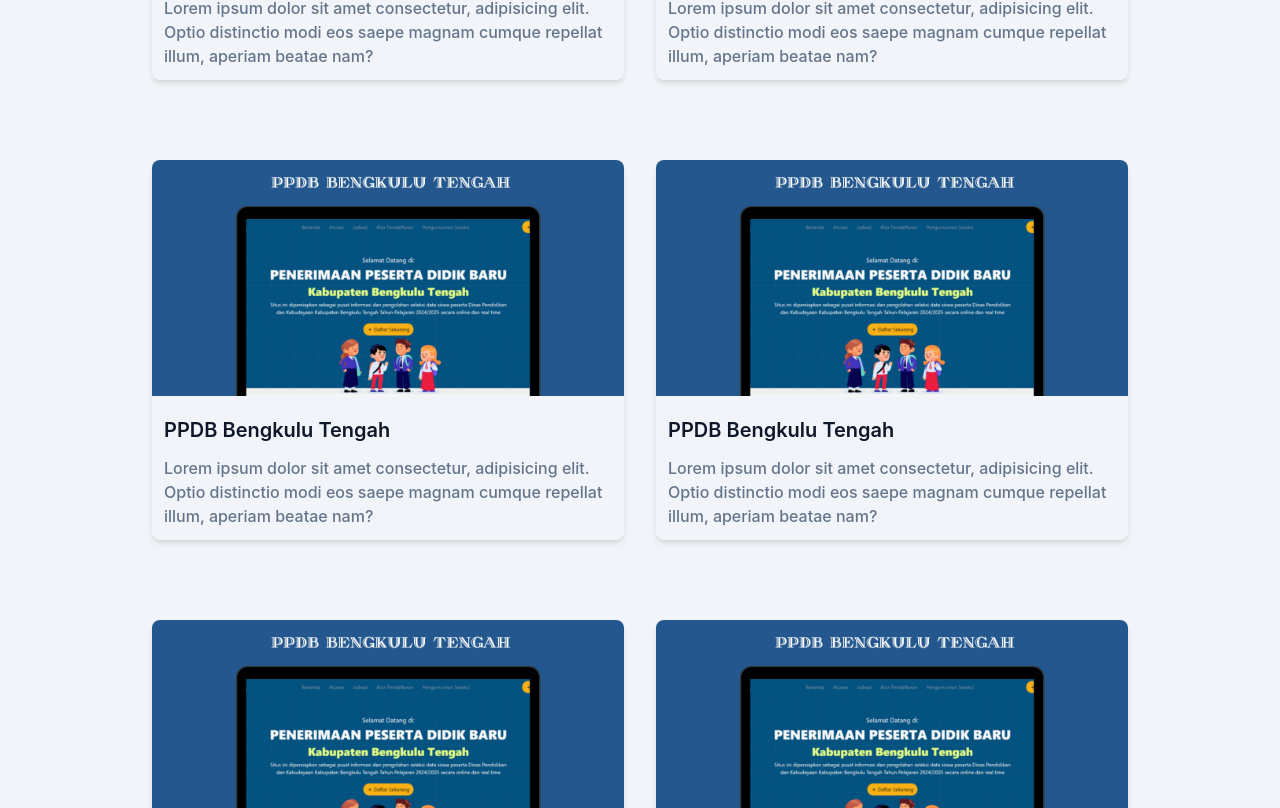
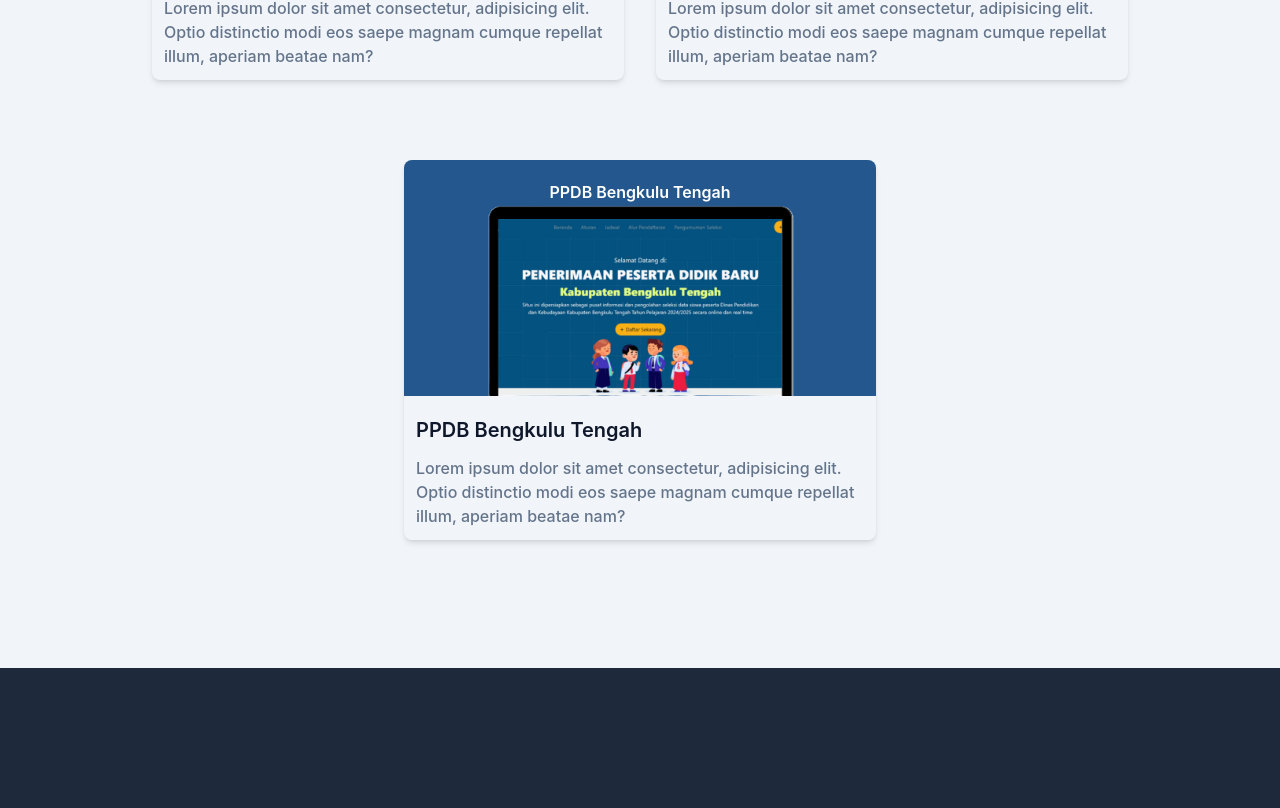
Before and after one commit to kaptenPijay/portofolio-react, a React (Vite) app: page / in a window 1280 px wide. Shown: the part 1912-2720 px from the top of the page. Built offline with nearby package versions, Linux system fonts and the light colour scheme.

Commit message:
add : add transition

```diff
--- a/public/data/certificate.json
+++ b/public/data/certificate.json
@@ -64,11 +64,5 @@
     "image": "/img/certificate/be_pemula.png",
     "name": "Dicoding Belajar Membuat Aplikasi Backend Untuk Pemula",
     "url": "https://www.dicoding.com/certificates/2VX3O1WW4ZYQ"
-  },
-  {
-    "id": 3,
-    "image": "/img/certificate/be_pemula.png",
-    "name": "Dicoding Belajar Membuat Aplikasi Backend Untuk Pemula",
-    "url": "https://www.dicoding.com/certificates/2VX3O1WW4ZYQ"
   }
 ]
--- a/public/data/portfolio.json
+++ b/public/data/portfolio.json
@@ -3,108 +3,24 @@
     "id": 1,
     "image": "/img/portfolio/ppdb.png",
     "name": "PPDB Bengkulu Tengah",
-    "description": "Lorem ipsum dolor sit amet consectetur, adipisicing elit. Optio distinctio modi eos saepe magnam cumque repellat illum, aperiam beatae nam?"
+    "description": "Lorem ipsum dolor sit amet consectetur, adipisicing elit. Optio distinctio modi eos saepe magnam cumque repellat illum, aperiam beatae nam?",
+    "custom": "#23578d",
+    "url": "https://dev-ppdb-bengkulu-tengah.pkitapp.com/"
   },
   {
-    "id": 2,
+    "id": 1,
     "image": "/img/portfolio/ppdb.png",
     "name": "PPDB Bengkulu Tengah",
-    "description": "Lorem ipsum dolor sit amet consectetur, adipisicing elit. Optio distinctio modi eos saepe magnam cumque repellat illum, aperiam beatae nam?"
+    "description": "Lorem ipsum dolor sit amet consectetur, adipisicing elit. Optio distinctio modi eos saepe magnam cumque repellat illum, aperiam beatae nam?",
+    "custom": "#23578d",
+    "url": "https://dev-ppdb-bengkulu-tengah.pkitapp.com/"
   },
   {
-    "id": 3,
+    "id": 1,
     "image": "/img/portfolio/ppdb.png",
     "name": "PPDB Bengkulu Tengah",
-    "description": "Lorem ipsum dolor sit amet consectetur, adipisicing elit. Optio distinctio modi eos saepe magnam cumque repellat illum, aperiam beatae nam?"
-  },
-  {
-    "id": 4,
-    "image": "/img/portfolio/ppdb.png",
-    "name": "PPDB Bengkulu Tengah",
-    "description": "Lorem ipsum dolor sit amet consectetur, adipisicing elit. Optio distinctio modi eos saepe magnam cumque repellat illum, aperiam beatae nam?"
-  },
-  {
-    "id": 4,
-    "image": "/img/portfolio/ppdb.png",
-    "name": "PPDB Bengkulu Tengah",
-    "description": "Lorem ipsum dolor sit amet consectetur, adipisicing elit. Optio distinctio modi eos saepe magnam cumque repellat illum, aperiam beatae nam?"
-  },
-  {
-    "id": 4,
-    "image": "/img/portfolio/ppdb.png",
-    "name": "PPDB Bengkulu Tengah",
-    "description": "Lorem ipsum dolor sit amet consectetur, adipisicing elit. Optio distinctio modi eos saepe magnam cumque repellat illum, aperiam beatae nam?"
-  },
-  {
-    "id": 4,
-    "image": "/img/portfolio/ppdb.png",
-    "name": "PPDB Bengkulu Tengah",
-    "description": "Lorem ipsum dolor sit amet consectetur, adipisicing elit. Optio distinctio modi eos saepe magnam cumque repellat illum, aperiam beatae nam?"
-  },
-  {
-    "id": 4,
-    "image": "/img/portfolio/ppdb.png",
-    "name": "PPDB Bengkulu Tengah",
-    "description": "Lorem ipsum dolor sit amet consectetur, adipisicing elit. Optio distinctio modi eos saepe magnam cumque repellat illum, aperiam beatae nam?"
-  },
-  {
-    "id": 4,
-    "image": "/img/portfolio/ppdb.png",
-    "name": "PPDB Bengkulu Tengah",
-    "description": "Lorem ipsum dolor sit amet consectetur, adipisicing elit. Optio distinctio modi eos saepe magnam cumque repellat illum, aperiam beatae nam?"
-  },
-  {
-    "id": 4,
-    "image": "/img/portfolio/ppdb.png",
-    "name": "PPDB Bengkulu Tengah",
-    "description": "Lorem ipsum dolor sit amet consectetur, adipisicing elit. Optio distinctio modi eos saepe magnam cumque repellat illum, aperiam beatae nam?"
-  },
-  {
-    "id": 4,
-    "image": "/img/portfolio/ppdb.png",
-    "name": "PPDB Bengkulu Tengah",
-    "description": "Lorem ipsum dolor sit amet consectetur, adipisicing elit. Optio distinctio modi eos saepe magnam cumque repellat illum, aperiam beatae nam?"
-  },
-  {
-    "id": 4,
-    "image": "/img/portfolio/ppdb.png",
-    "name": "PPDB Bengkulu Tengah",
-    "description": "Lorem ipsum dolor sit amet consectetur, adipisicing elit. Optio distinctio modi eos saepe magnam cumque repellat illum, aperiam beatae nam?"
-  },
-  {
-    "id": 4,
-    "image": "/img/portfolio/ppdb.png",
-    "name": "PPDB Bengkulu Tengah",
-    "description": "Lorem ipsum dolor sit amet consectetur, adipisicing elit. Optio distinctio modi eos saepe magnam cumque repellat illum, aperiam beatae nam?"
-  },
-  {
-    "id": 4,
-    "image": "/img/portfolio/ppdb.png",
-    "name": "PPDB Bengkulu Tengah",
-    "description": "Lorem ipsum dolor sit amet consectetur, adipisicing elit. Optio distinctio modi eos saepe magnam cumque repellat illum, aperiam beatae nam?"
-  },
-  {
-    "id": 4,
-    "image": "/img/portfolio/ppdb.png",
-    "name": "PPDB Bengkulu Tengah",
-    "description": "Lorem ipsum dolor sit amet consectetur, adipisicing elit. Optio distinctio modi eos saepe magnam cumque repellat illum, aperiam beatae nam?"
-  },
-  {
-    "id": 4,
-    "image": "/img/portfolio/ppdb.png",
-    "name": "PPDB Bengkulu Tengah",
-    "description": "Lorem ipsum dolor sit amet consectetur, adipisicing elit. Optio distinctio modi eos saepe magnam cumque repellat illum, aperiam beatae nam?"
-  },
-  {
-    "id": 4,
-    "image": "/img/portfolio/ppdb.png",
-    "name": "PPDB Bengkulu Tengah",
-    "description": "Lorem ipsum dolor sit amet consectetur, adipisicing elit. Optio distinctio modi eos saepe magnam cumque repellat illum, aperiam beatae nam?"
-  },
-  {
-    "id": 4,
-    "image": "/img/portfolio/ppdb.png",
-    "name": "PPDB Bengkulu Tengah",
-    "description": "Lorem ipsum dolor sit amet consectetur, adipisicing elit. Optio distinctio modi eos saepe magnam cumque repellat illum, aperiam beatae nam?"
+    "description": "Lorem ipsum dolor sit amet consectetur, adipisicing elit. Optio distinctio modi eos saepe magnam cumque repellat illum, aperiam beatae nam?",
+    "custom": "#23578d",
+    "url": "https://dev-ppdb-bengkulu-tengah.pkitapp.com/"
   }
 ]
--- a/src/components/Card.jsx
+++ b/src/components/Card.jsx
@@ -12,17 +12,34 @@
   return (
     <div className="w-full px-4 flex flex-wrap justify-center xl:w-10/12 xl:mx-auto">
       {data.map((items) => (
-        <div className="mb-12 p-4 md:w-1/2" key={items.id}>
+        <a
+          href={items.url}
+          target="_blank"
+          className="block mb-12 p-4 md:w-1/2 group"
+          key={items.id}
+        >
           <div className="rounded-lg shadow-md overflow-hidden">
-            <img src={items.image} alt={items.name} width={"w-full"} />
-            <h3 className="font-semibold text-xl text-dark mt-5 mb-3 px-3">
+            <div
+              className="overflow-hidden relative"
+              style={{ backgroundColor: items.custom }}
+            >
+              <h3 className="w-full text-[10px] text-white font-semibold absolute top-2 group-hover:top-1 transition-all duration-500 text-center sm:top-6 sm:text-base md:top-3 md:text-[11px] lg:text-base lg:top-5">
+                {items.name}
+              </h3>
+              <img
+                src={items.image}
+                alt={items.name}
+                className="w-full transition-transform duration-500 ease-in-out group-hover:scale-125"
+              />
+            </div>
+            <h3 className="font-semibold text-xl text-dark mt-5 mb-3 px-3 block group-hover:text-primary transition duration-500">
               {items.name}
             </h3>
             <p className="font-medium text-base text-secondary px-3 pb-3">
               {items.description}
             </p>
           </div>
-        </div>
+        </a>
       ))}
     </div>
   );
--- a/src/components/CertificateCard.jsx
+++ b/src/components/CertificateCard.jsx
@@ -13,7 +13,7 @@
   return (
     <div className="flex flex-wrap">
       {data.map((items) => (
-        <div className="w-full px-4 md:w-1/2 lg:1/3" key={items.id}>
+        <div className="w-full px-4 md:w-1/2 lg:1/3 mx-auto" key={items.id}>
           <div className="bg-white rounded-xl shadow-lg overflow-hidden mb-10">
             <img src={items.image} alt={items.name} className="w-full" />
             <div className="py-8 px-6">
```
Also changed, not shown: public/img/portfolio/ppdb.png.
